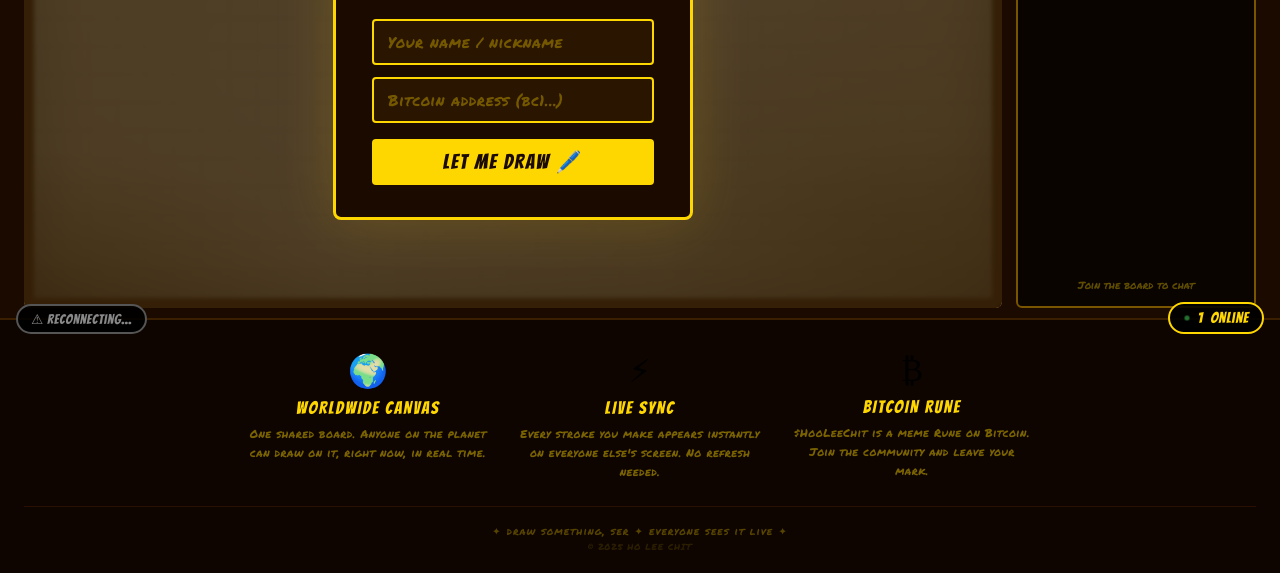
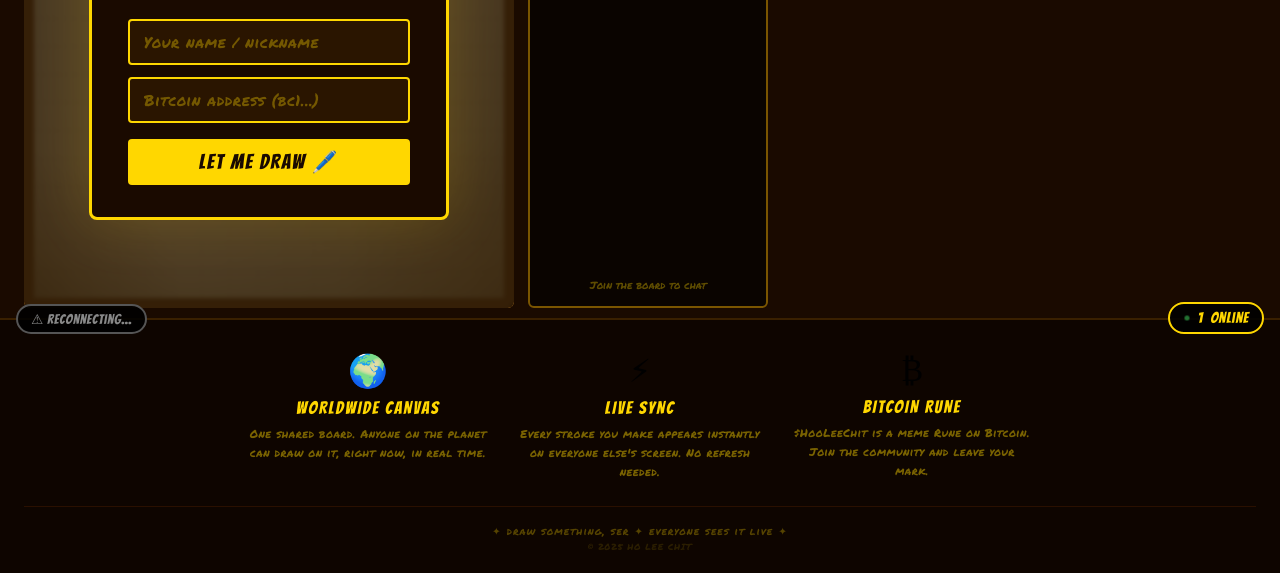
Before and after one commit to elevatedviewyt-maker/holeechit, a website: page index.html in a window 1280 px wide. Shown: the part 450-1023 px from the top of the page. Drawn offline with Linux system fonts and the light colour scheme.

Commit message:
Add files via upload

```diff
--- a/index.html
+++ b/index.html
@@ -46,8 +46,8 @@
 
 /* BOARD + CHAT LAYOUT */
 .board-chat-wrap { display: flex; align-items: flex-start; padding: 18px 24px 10px; gap: 14px; background: #1a0a00; }
-.board-outer { flex: 1; min-width: 0; }
-.board-container { position: relative; width: 100%; height: calc(100vh - 310px); min-height: 400px; border-radius: 6px; overflow: hidden; }
+.board-outer { flex-shrink: 0; }
+.board-container { position: relative; aspect-ratio: 1 / 1; height: calc(100vh - 310px); min-height: 400px; border-radius: 6px; overflow: hidden; }
 
 /* Parchment */
 .parchment-bg {
@@ -525,21 +525,11 @@
 
 function resizeCanvas() {
   const container = canvas.parentElement;
-  const w = container.clientWidth;
-  const h = container.clientHeight;
-  // Fix aspect ratio 4:3 — use the largest rect that fits
-  let cw, ch;
-  if (w / h > 4/3) {
-    ch = h; cw = Math.floor(h * 4/3);
-  } else {
-    cw = w; ch = Math.floor(w * 3/4);
-  }
-  canvas.width  = cw;
-  canvas.height = ch;
-  canvas.style.width  = cw + 'px';
-  canvas.style.height = ch + 'px';
-  canvas.style.display = 'block';
-  canvas.style.margin = 'auto';
+  // board-container is square via CSS aspect-ratio: 1/1
+  // just match canvas resolution to container size
+  const size = container.clientWidth;
+  canvas.width  = size;
+  canvas.height = size;
 }
 window.addEventListener('resize', () => { resizeCanvas(); replayStrokes(); });
 resizeCanvas();
```
